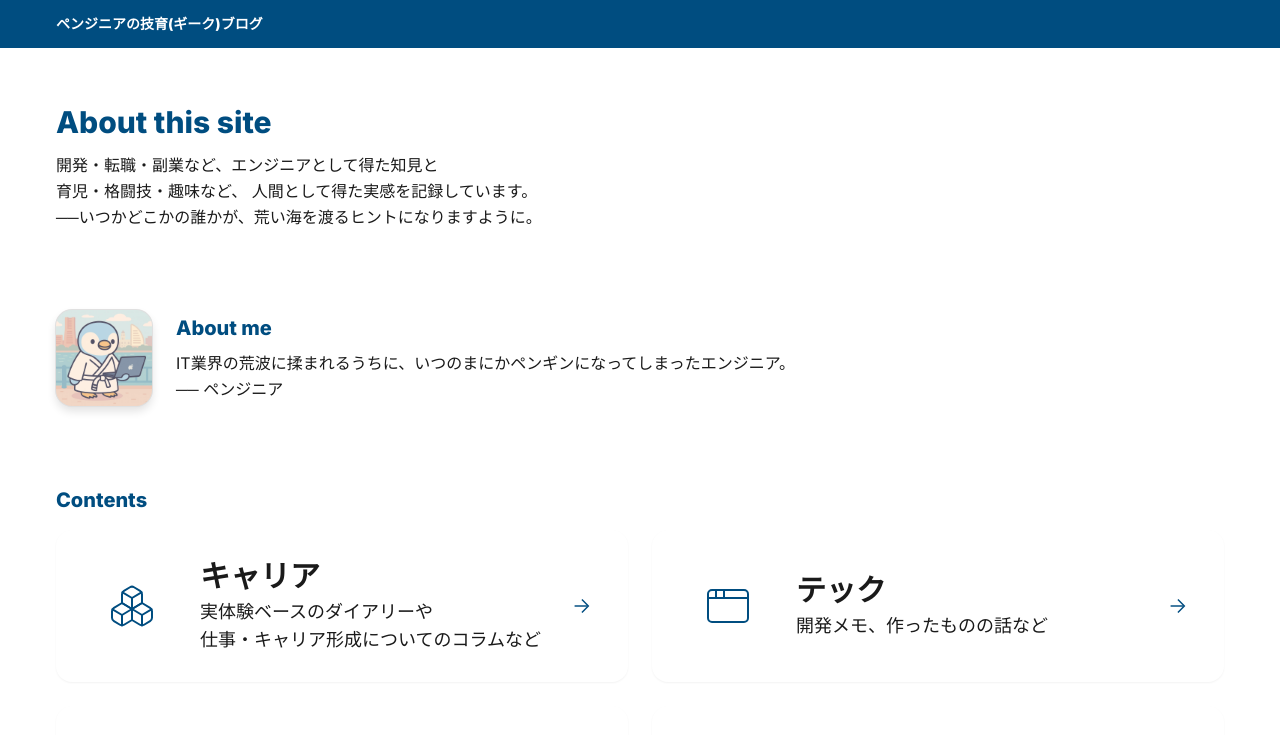
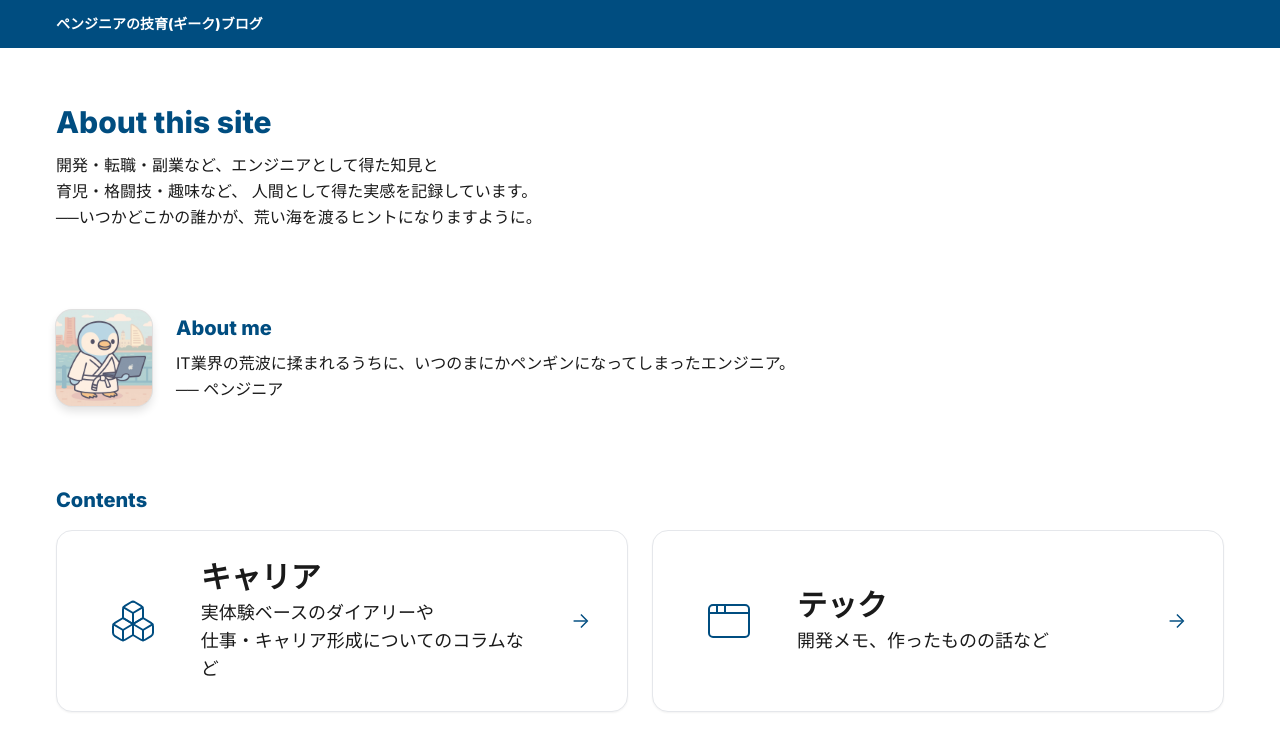
Before and after one commit to pengineer-geek/geek-blog, a Next.js app: page / in a window 1280 px wide. Shown: the top 735 px of the page. Built offline with nearby package versions, Linux system fonts and the light colour scheme.

Commit message:
Update category-cards.tsx

```diff
--- a/src/app/_components/category-cards.tsx
+++ b/src/app/_components/category-cards.tsx
@@ -16,8 +16,7 @@ export default function CategoryCard({
   return (
     <Link
       href={href}
-      className="group flex items-center gap-5 rounded-2xl bg-white p-6 shadow-sm transition
-                 hover:shadow-md md:p-7"
+      className="group flex items-center gap-5 rounded-2xl border border-gray-200 bg-white p-6 shadow-sm transition hover:border-primary hover:shadow-md md:p-7"
     >
       {/* アイコン（淡いプレートのみ・枠線/グリッドなし） */}
       <div
@@ -35,10 +34,18 @@ export default function CategoryCard({
         <p className="mt-1 text-text/70 md:text-lg">{desc}</p>
       </div>
 
-      {/* 右端の矢印（装飾。なくてもOK） */}
+      {/* 右端の矢印 */}
       <div className="ml-auto hidden shrink-0 items-center justify-center rounded-full bg-primary/5 p-2 text-primary transition group-hover:bg-primary/10 md:flex">
-        <svg width="22" height="22" viewBox="0 0 24 24" fill="none" stroke="currentColor" strokeWidth="1.6">
-          <path d="M5 12h14" /><path d="m13 5 7 7-7 7" />
+        <svg
+          width="22"
+          height="22"
+          viewBox="0 0 24 24"
+          fill="none"
+          stroke="currentColor"
+          strokeWidth="1.6"
+        >
+          <path d="M5 12h14" />
+          <path d="m13 5 7 7-7 7" />
         </svg>
       </div>
     </Link>
```
